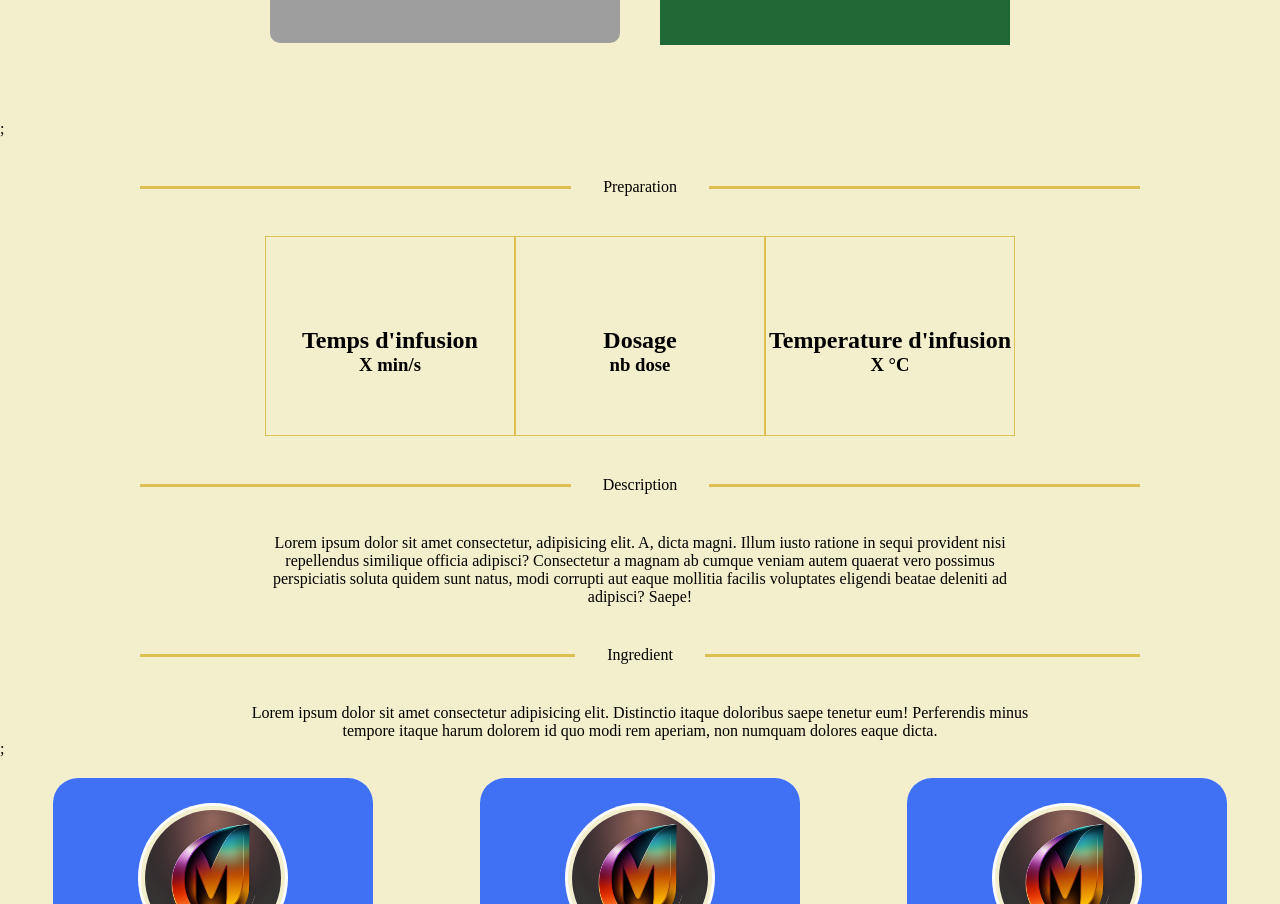
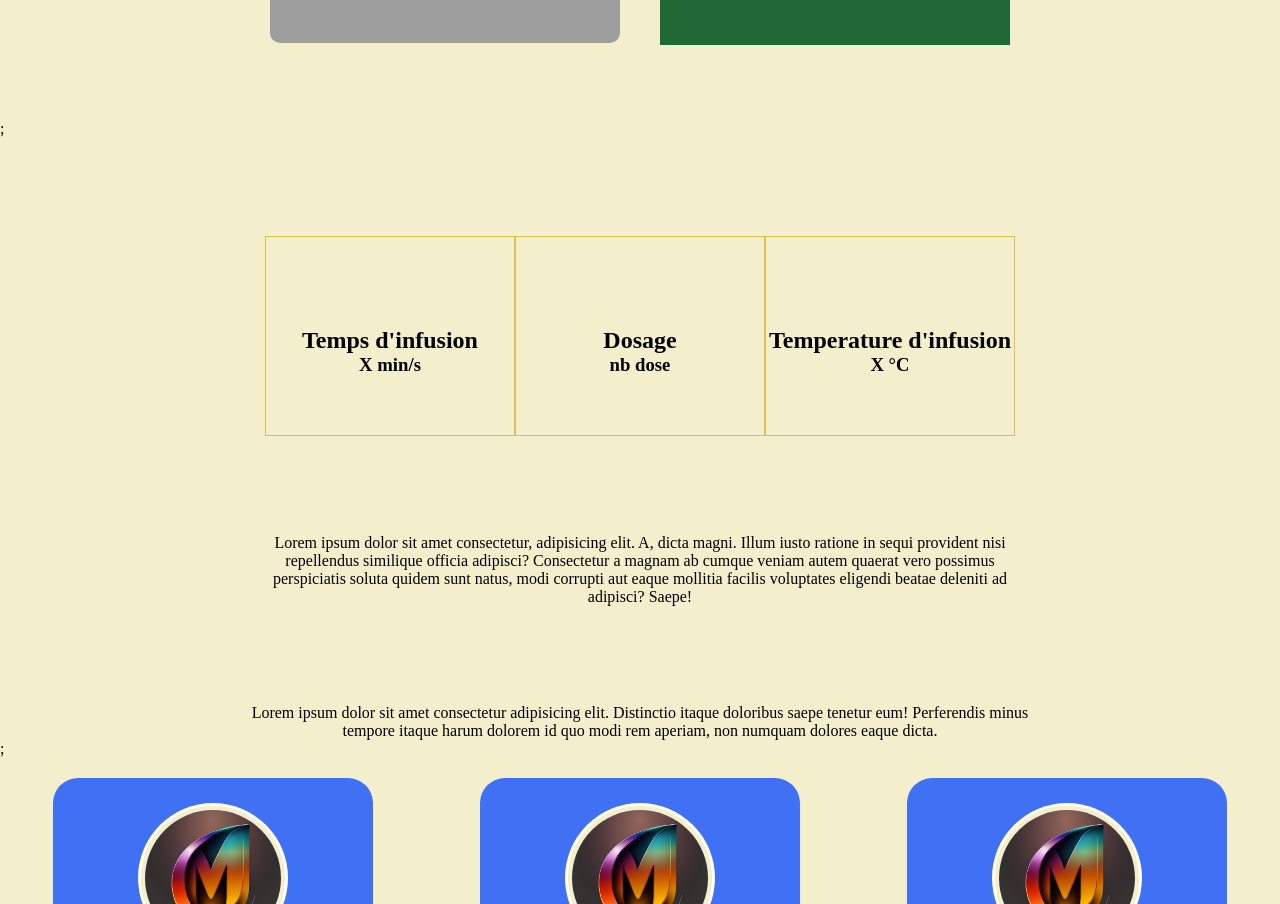
Before and after one commit to oayouub/projectTh-, a React (Create React App) app in the folder projethe/: page /produit in a window 1280 px wide. Shown: the part 380-1284 px from the top of the page. Built offline with nearby package versions, Linux system fonts and the light colour scheme; grey boxes are pictures that could not be loaded.

Commit message:
add scroll to infoProduit progree😎

```diff
--- a/projethe/src/components/InfoProduit.js
+++ b/projethe/src/components/InfoProduit.js
@@ -1,9 +1,24 @@
-import React from "react";
+import React, { useState, useEffect } from "react";
 
 const InfoProduit = () => {
+  const [dividerBar, setDividerBar] = useState(false);
+
+  const changeDivider = () => {
+    if (window.scrollY >= 150) {
+      console.log(window.scrollY);
+      setDividerBar(true);
+    } else {
+      setDividerBar(false);
+    }
+  };
+
+  window.addEventListener("scroll", changeDivider);
+
   return (
     <div className="infoProduit-container">
-      <div className="divider">Preparation</div>
+      <div className={dividerBar ? "divider active" : "divider"}>
+        Preparation
+      </div>
       <div className="preparation-container">
         <div className="contenue">
           <h2>Temps d'infusion</h2>
@@ -18,7 +33,9 @@ const InfoProduit = () => {
           <h3>X °C</h3>
         </div>
       </div>
-      <div className="divider">Description</div>
+      <div className={dividerBar ? "divider active" : "divider"}>
+        Description
+      </div>
       <p>
         Lorem ipsum dolor sit amet consectetur, adipisicing elit. A, dicta
         magni. Illum iusto ratione in sequi provident nisi repellendus similique
@@ -27,7 +44,9 @@ const InfoProduit = () => {
         eaque mollitia facilis voluptates eligendi beatae deleniti ad adipisci?
         Saepe!
       </p>
-      <div className="divider">Ingredient</div>
+      <div className={dividerBar ? "divider active" : "divider"}>
+        Ingredient
+      </div>
       <p>
         Lorem ipsum dolor sit amet consectetur adipisicing elit. Distinctio
         itaque doloribus saepe tenetur eum! Perferendis minus tempore itaque
--- a/projethe/src/pages/Produit.js
+++ b/projethe/src/pages/Produit.js
@@ -1,4 +1,4 @@
-import React from "react";
+import React, { useState, useEffect } from "react";
 import ContainProduit from "../components/ContainProduit";
 import InfoProduit from "../components/InfoProduit";
 import Navigation from "../components/Navigation";
@@ -6,10 +6,16 @@ import Slider from "../components/Slider";
 import SliderProduit from "../components/SliderProduit";
 
 const Produit = () => {
-  window.addEventListener("scroll", (e) => {
-    const scrolled = window.scrollY;
-    console.log(scrolled);
-  });
+  // const divider = document.querySelector(".divider");
+
+  // window.addEventListener("scroll", (e) => {
+  //   const scrolled = window.scrollY;
+
+  //   if (scrolled > 100) {
+  //     divider.style.paddingRight = "140px";
+  //     divider.style.paddingLeft = "140px";
+  //   }
+  // });
 
   return (
     <div>
--- a/projethe/src/style/components/_infoProduit.scss
+++ b/projethe/src/style/components/_infoProduit.scss
@@ -7,13 +7,18 @@
     }
     .divider
     {
+        opacity: 0;
         padding: 40px;
-        padding-left: 140px;
-        padding-right: 140px;
+        padding-left: 640px;
+        padding-right: 640px;
+        transition: 0.5s;
         @include displayFlex-JCC-AIC;
+
+
 
        &::after,&::before
         {
+
             content: '';
             flex-grow: 1;
             height: 3px;
@@ -30,7 +35,12 @@
         }
     }
 
-
+    .divider.active
+    {
+        opacity: 1;
+        padding-left: 140px;
+        padding-right: 140px;
+    }
 
     .preparation-container
     {
```
